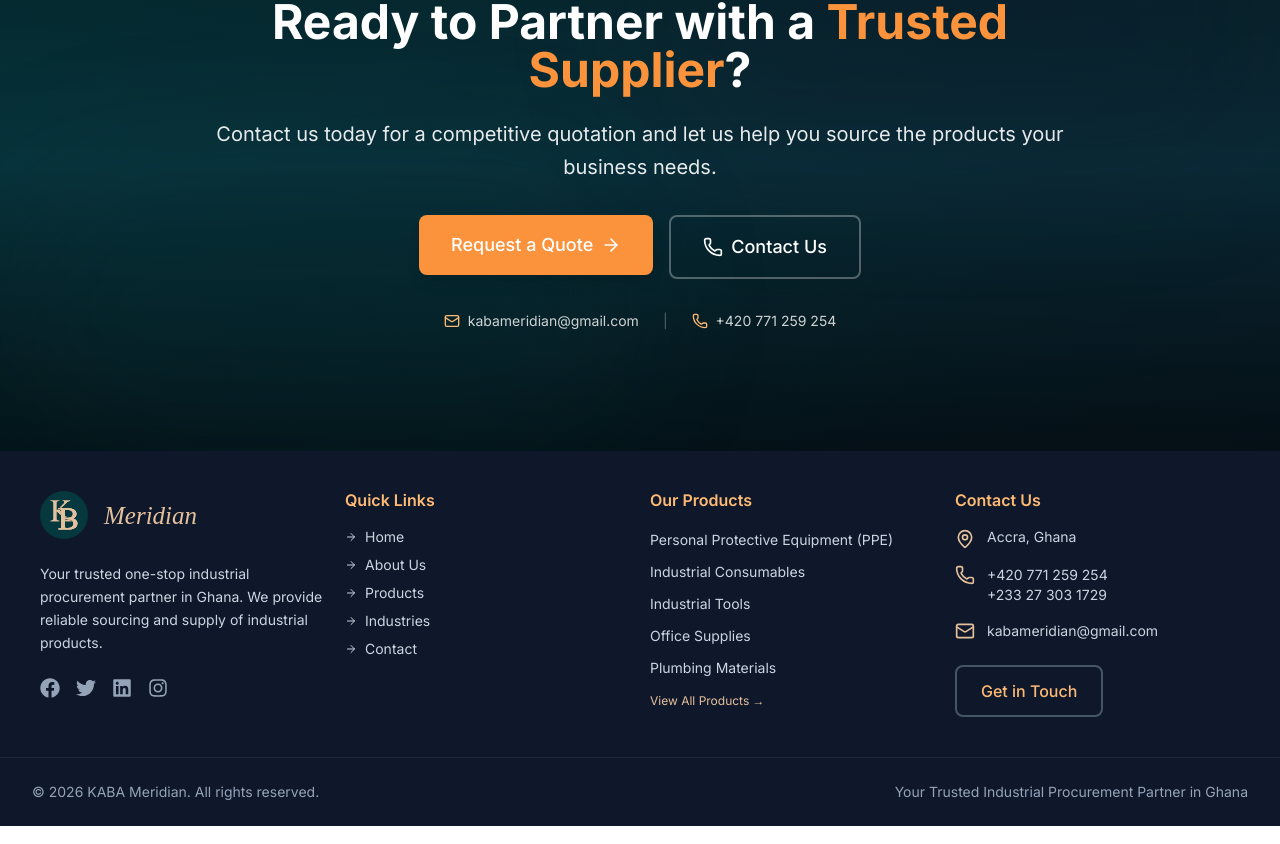
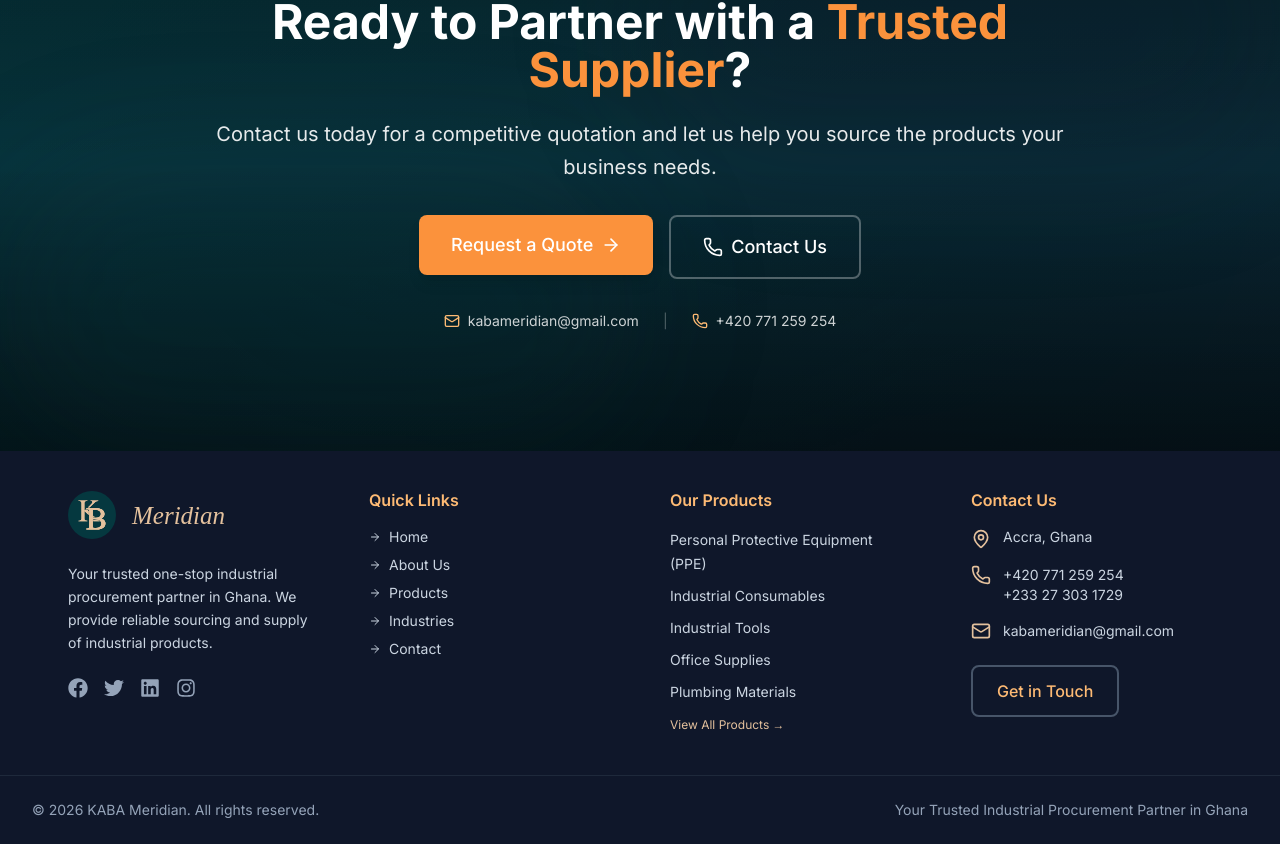
Before and after one commit to cojojunior/KABA-Meridian, a React (Vite) app: page / in a window 1280 px wide. Shown: the part 3941-4785 px from the top of the page. Built offline with nearby package versions, Linux system fonts and the light colour scheme; no server answers.

Commit message:
changes on the gaps

```diff
--- a/src/components/layout/Footer.tsx
+++ b/src/components/layout/Footer.tsx
@@ -24,7 +24,7 @@
   return (
     <footer className="bg-secondary-900 text-secondary-300">
       <div className="container-custom py-5 lg:py-10 md:py-10 ">
-        <div className="grid grid-cols-2 grid-cols-2 md:grid-cols-2 lg:grid-cols-4 gap-5 px-2">
+        <div className="grid grid-cols-2 grid-cols-2 md:grid-cols-2 lg:grid-cols-4 gap-7 md:gap-15 md:px-9 px-2">
           <div>
             <Link to="/" className="flex items-center gap-3 mb-6">
               <img
```
